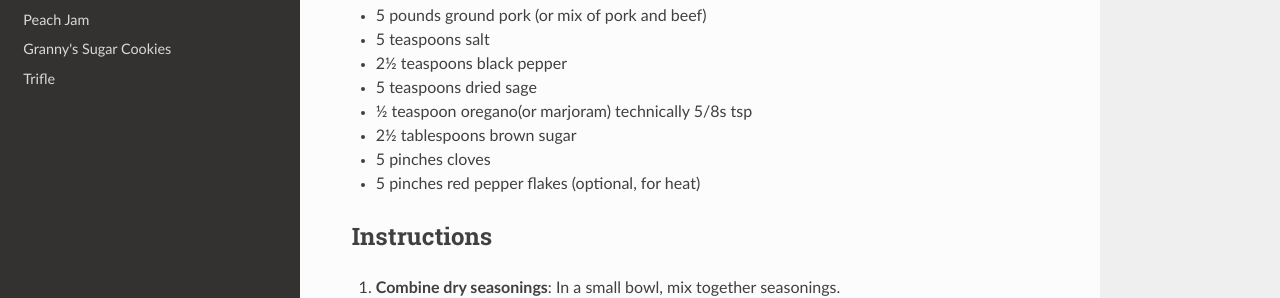
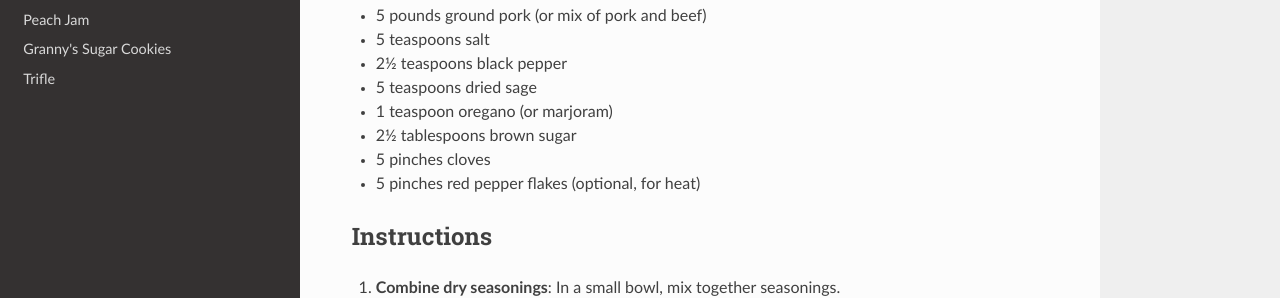
Before and after one commit to TerryHowe/recipes, an MkDocs documentation site: the page built from docs/recipes/breakfast-sausage.md, in a window 1280 px wide and 1033 px high. Shown: the part 460-758 px from the top of the window. Built offline with MkDocs 1.6.1, drawn with Linux system fonts in a browser that asks for light colours; nearby versions of some CDN libraries.

Commit message:
Change oregano measurement to 1 teaspoon
Updated the oregano measurement for clarity.

```diff
--- a/docs/recipes/breakfast-sausage.md
+++ b/docs/recipes/breakfast-sausage.md
@@ -14,7 +14,7 @@ A flavorful homemade breakfast sausage recipe perfect for large batch preparatio
 - 5 teaspoons salt
 - 2½ teaspoons black pepper
 - 5 teaspoons dried sage
-- ½ teaspoon oregano(or marjoram) technically 5/8s tsp
+- 1 teaspoon oregano (or marjoram)
 - 2½ tablespoons brown sugar
 - 5 pinches cloves
 - 5 pinches red pepper flakes (optional, for heat)
```
